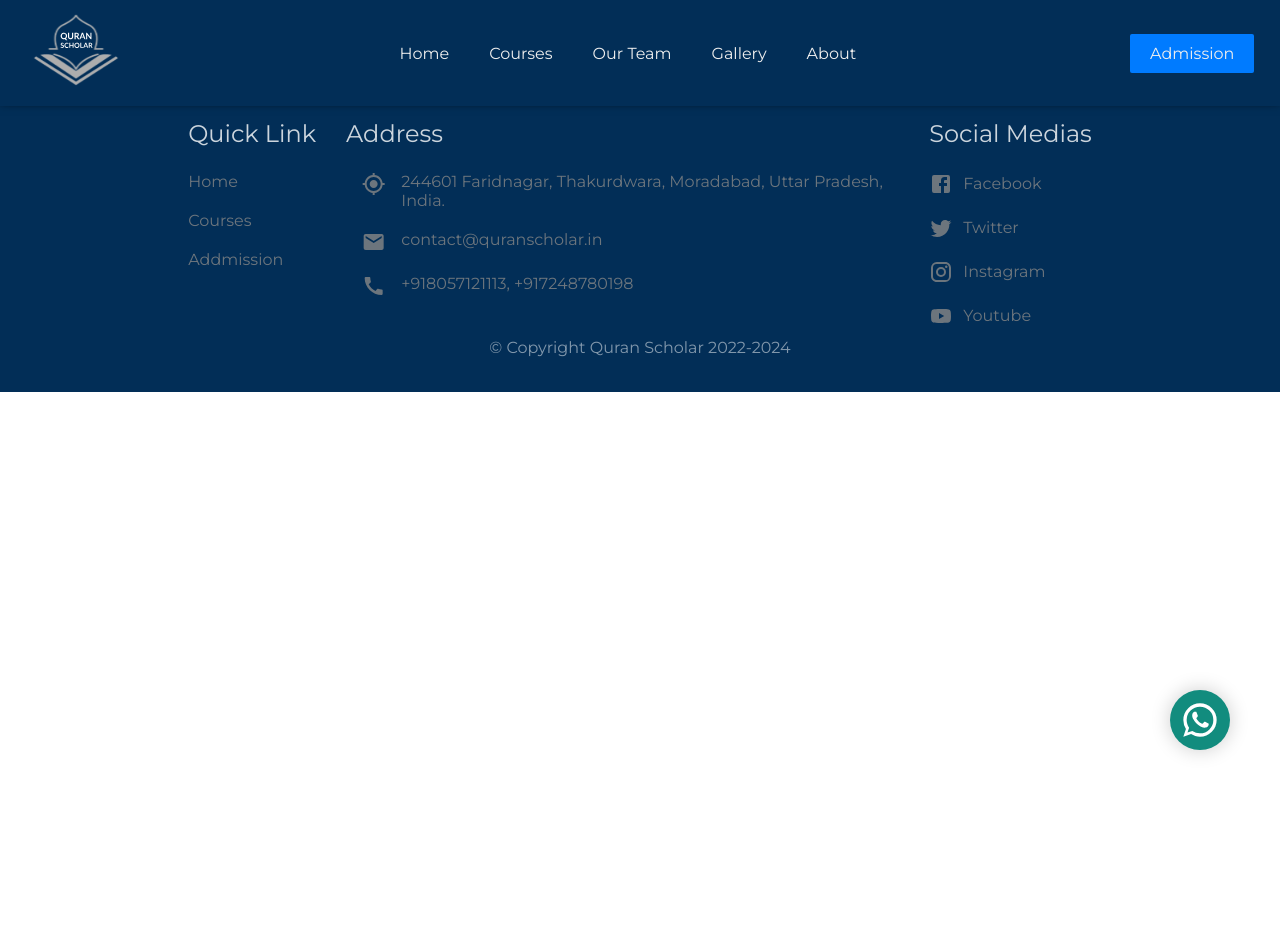
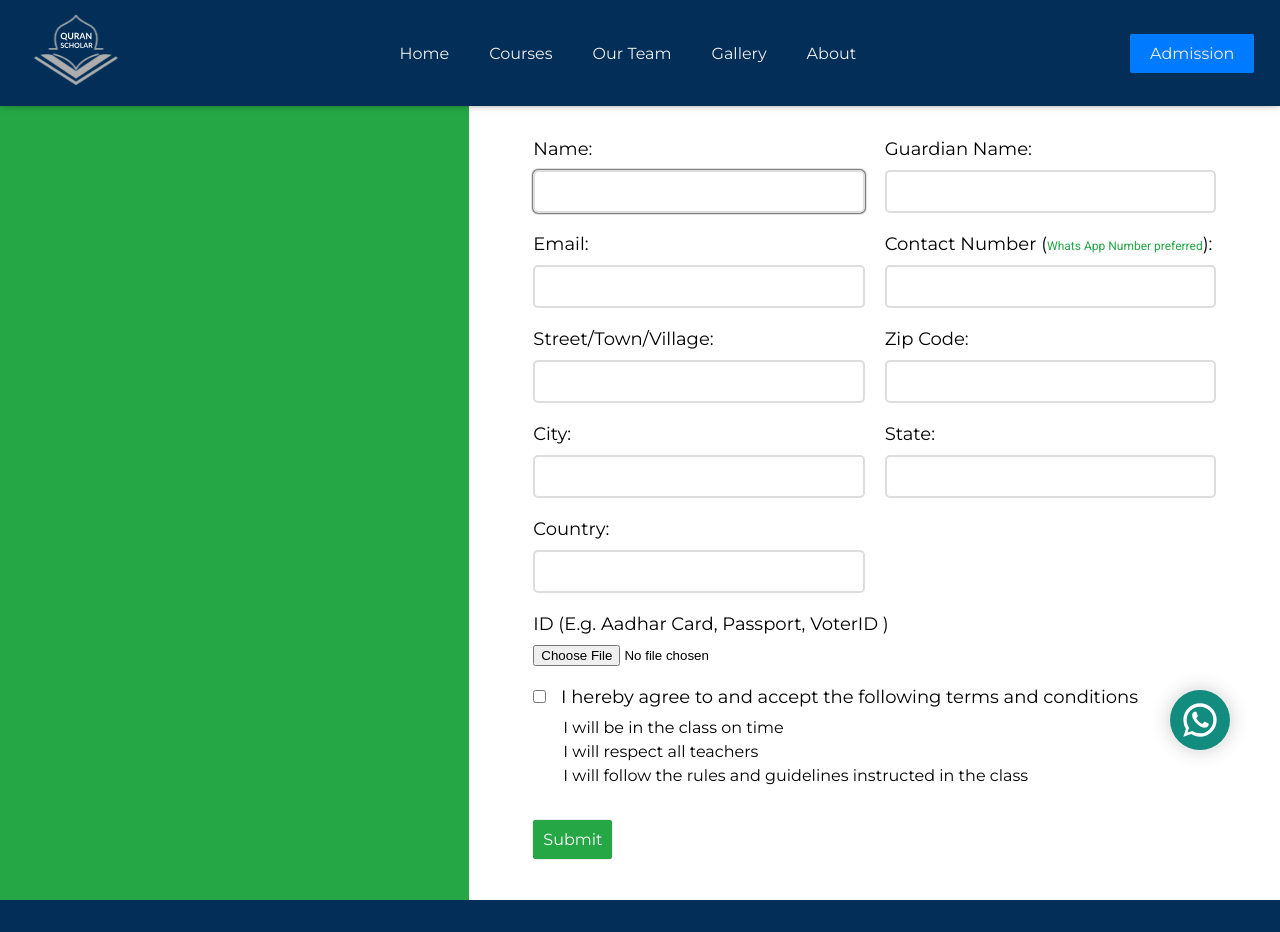
Before and after one commit to Codacad/quranscholar, a React (Create React App) app: page /admission in a window 1280 px wide. Shown: the top 932 px of the page. Before the commit the page ends 800 px from the top, so only its background shows below. Built offline with nearby package versions, Linux system fonts and the light colour scheme.

Commit message:
added admission from

```diff
--- a/src/App.js
+++ b/src/App.js
@@ -7,6 +7,7 @@ import Footer from './componets/Footer';
 import Quran from './pages/Quran';
 import { WhatsApp } from '@mui/icons-material';
 import Gallery from './pages/Gallery';
+import Admission from './pages/Admission';
 
 function App() {
   return (
@@ -18,6 +19,7 @@ function App() {
             <Route path='/courses' element={<Courses />}></Route>
             <Route path='/quran' element={<Quran />}></Route>
             <Route path='/gallery' element={<Gallery />}></Route>
+            <Route path='/admission' element={<Admission />}></Route>
           </Routes>
           <Footer />
           <div className="whatsapp">
--- a/src/css/App.css
+++ b/src/css/App.css
@@ -1171,4 +1171,85 @@ div.whatsapp svg {
   .gallery-wrapper .gallery {
     grid-template-columns: repeat(1, 1fr);
   }
+}
+div.admission {
+  margin-top: 100px;
+  min-height: 100vh;
+}
+div.admission div.admission-contents {
+  display: flex;
+}
+div.admission div.admission-contents div.content-side {
+  flex: 1;
+  background-color: #25a745;
+  min-height: 100vh;
+  padding: 5%;
+}
+div.admission div.admission-contents div.form-side {
+  flex: 2;
+  padding: 3% 5%;
+}
+div.admission div.admission-contents div.form-side form div.form-inputs {
+  display: grid;
+  grid-template-columns: repeat(2, 1fr);
+  gap: 20px;
+}
+div.admission div.admission-contents div.form-side form div.form-inputs div.form-group:not(.agree) {
+  display: flex;
+  flex-direction: column;
+}
+div.admission div.admission-contents div.form-side form div.form-inputs div.form-group .subtext {
+  font-size: 12px;
+  font-weight: 400;
+  font-family: "Roboto", sans-serif;
+  color: #25a745;
+}
+div.admission div.admission-contents div.form-side form div.form-inputs div.form-group label {
+  margin-bottom: 10px;
+  font-size: 18px;
+  font-weight: 500;
+  font-family: "Montserrat", sans-serif;
+}
+div.admission div.admission-contents div.form-side form div.form-inputs div.form-group input[type=text], div.admission div.admission-contents div.form-side form div.form-inputs div.form-group input[type=email] {
+  outline: none;
+  border: 2px solid #ddd;
+  padding: 10px;
+  border-radius: 5px;
+  color: #333;
+  font-weight: 500;
+  font-family: "Montserrat", sans-serif;
+  font-size: 16px;
+}
+div.admission div.admission-contents div.form-side form div.form-inputs div.form-group input[type=text]:focus, div.admission div.admission-contents div.form-side form div.form-inputs div.form-group input[type=email]:focus {
+  box-shadow: 0px 0px 2px #333, 0px 0px 2px #333, 0px 0px 2px #333;
+}
+div.admission div.admission-contents div.form-side form div.form-inputs .file {
+  grid-column: span 2;
+}
+div.admission div.admission-contents div.form-side form div.form-inputs .agree {
+  grid-column: span 2;
+}
+div.admission div.admission-contents div.form-side form div.form-inputs .agree input {
+  margin-right: 10px;
+}
+div.admission div.admission-contents div.form-side form div.form-inputs .agree ol {
+  list-style-type: none;
+  margin: 10px 0 0 30px;
+}
+div.admission div.admission-contents div.form-side form div.form-inputs .agree ol li {
+  margin: 5px 0;
+}
+div.admission div.admission-contents div.form-side form button.submit-btn {
+  display: inline-block;
+  border-radius: 3px;
+  border: none;
+  padding: 10px;
+  color: #fff;
+  background-color: #25a745;
+  margin-top: 30px;
+  font-size: 16px;
+  font-weight: 500;
+  font-family: "Montserrat", sans-serif;
+  box-shadow: 0px 0px 1px rgba(0, 0, 0, 0.7);
+  cursor: pointer;
 }/*# sourceMappingURL=App.css.map */
--- a/src/css/App.scss
+++ b/src/css/App.scss
@@ -1231,3 +1231,91 @@ div.whatsapp{
      }
   }
  }
+
+//  Admission
+div.admission{
+  margin-top: 100px;
+  min-height: 100vh;
+  div.admission-contents{
+    display: flex;
+    div.content-side{
+      flex:1;
+      background-color: #25a745;
+      min-height: 100vh;
+      padding: 5%;
+    }
+    div.form-side{
+      flex: 2;
+      padding: 3% 5%;
+      form{
+        div.form-inputs{
+          display: grid;
+          grid-template-columns: repeat(2, 1fr);
+          gap: 20px;
+
+          div.form-group:not(.agree){
+            display: flex;
+            flex-direction: column;
+          }
+          div.form-group{
+            .subtext{
+              font-size: 12px;
+              font-weight: 400;
+              font-family: "Roboto", sans-serif;
+              color: #25a745;
+            }
+            label{
+              margin-bottom: 10px;
+              font-size: 18px;
+              font-weight: 500;
+              font-family: "Montserrat", sans-serif;
+            }
+            input[type="text"], input[type="email"]{
+              outline: none;
+              border:2px solid #ddd;
+              padding: 10px;
+              border-radius: 5px;
+              color: #333;
+              font-weight: 500;
+              font-family: "Montserrat", sans-serif;
+              font-size: 16px;
+              &:focus{
+                box-shadow: 0px 0px 2px #333, 0px 0px 2px #333, 0px 0px 2px #333;
+              }
+            }
+          }
+          .file{
+            grid-column: span 2;
+          }
+          .agree{
+            grid-column: span 2;
+            input{
+              margin-right: 10px;
+            }
+            ol{
+              list-style-type: none;
+              margin: 10px 0 0 30px;
+              li{
+                margin: 5px 0;
+              }
+            }
+          }
+        }
+        button.submit-btn{
+          display: inline-block;
+          border-radius: 3px;
+          border: none;
+          padding: 10px;
+          color: #fff;
+          background-color: #25a745;
+          margin-top: 30px;
+          font-size: 16px;
+          font-weight: 500;
+          font-family: "Montserrat", sans-serif;
+          box-shadow: 0px 0px 1px rgba(0,0,0,.7);
+          cursor: pointer;
+        }
+      }
+    }
+  }
+}
--- /dev/null
+++ b/src/pages/Admission.js
@@ -0,0 +1,69 @@
+import React from 'react'
+
+const Admission = () => {
+  return (
+    <div className="admission">
+        <div className="admission-contents">
+            <div className="content-side"></div>
+            <div className="form-side">
+                <form>
+                    <div className="form-inputs">
+                        <div className="form-group">
+                            <label htmlFor="name">Name:</label>
+                            <input type="text" name='name' required autoFocus/>
+                        </div>
+                        <div className="form-group">
+                            <label htmlFor="guardianName">Guardian Name:</label>
+                            <input type="text" name="guardianName" required/>
+                        </div>
+                        <div className="form-group">
+                            <label htmlFor="email">Email:</label>
+                            <input type="email" name='email' required/>
+                        </div>
+                        <div className="form-group">
+                            <label htmlFor="contactNumber">Contact Number (<span className='subtext'>Whats App Number preferred</span>):</label>
+                            <input type="text" name='contactNumber' required/>
+                        </div>
+                        <div className="form-group">
+                            <label htmlFor="street">Street/Town/Village:</label>
+                            <input type="text" name='street' required/>
+                        </div>
+                        <div className="form-group">
+                            <label htmlFor="zipcode">Zip Code:</label>
+                            <input type="text" name='zipcode'/>
+                        </div>
+                        <div className="form-group">
+                            <label htmlFor="city">City:</label>
+                            <input type="text" name='city' required/>
+                        </div>
+                        <div className="form-group">
+                            <label htmlFor="state">State:</label>
+                            <input type="text" name='state' required/>
+                        </div>
+                        <div className="form-group">
+                            <label htmlFor="country">Country:</label>
+                            <input type="text" name='country' required/>
+                        </div>
+                        <div className="form-group file">
+                            <label htmlFor="id">ID (E.g. Aadhar Card, Passport, VoterID )</label>
+                            <input type="file" name='id'/>
+                        </div>
+                        <div className="form-group agree">
+                            <input type="checkbox" required/>
+                            <label htmlFor="agree"> I hereby agree to and accept the following terms and conditions</label>
+                            <ol>
+                                <li>I will be in the class on time</li>
+                                <li>I will respect all teachers</li>
+                                <li>I will follow the rules and guidelines instructed in the class</li>
+                            </ol>
+                        </div>
+                    </div>
+                    <button className='submit-btn'>Submit</button>
+                </form>
+            </div>
+        </div>
+    </div>
+  )
+}
+
+export default Admission
```
Also changed, not shown: 1 other file (tests, documents, lock files or other folders).
